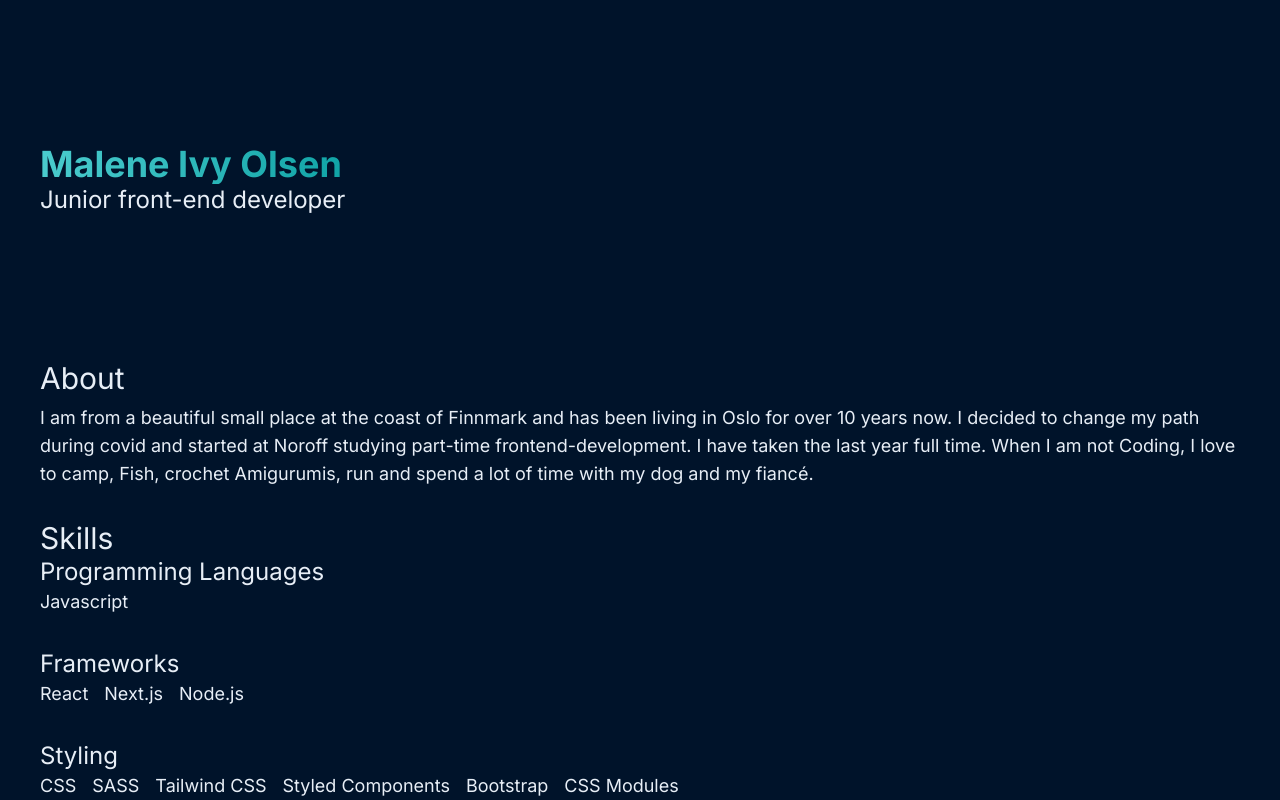
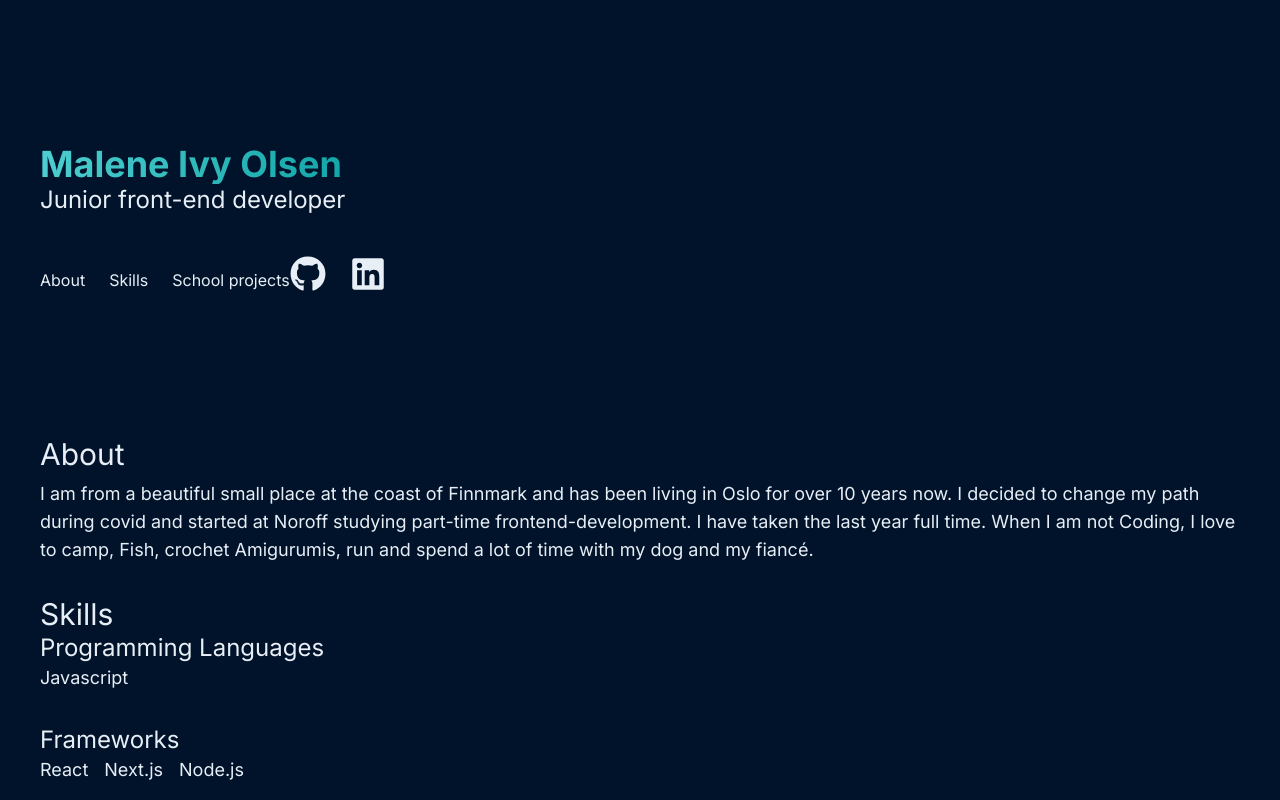
Before and after one commit to maleneivy/portfolio, a Next.js app: page / in a window 1280 px wide. Shown: the top 800 px of the page. Built offline with nearby package versions, Linux system fonts and the light colour scheme.

Commit message:
Added social media icons

```diff
--- a/src/components/Header.jsx
+++ b/src/components/Header.jsx
@@ -1,14 +1,27 @@
 import personInfo from '@/data/personInfo';
+import { Icon } from '@/ui/icons/Icons';
+import Link from 'next/link';
 
 const Header = () => {
   return (
-    <header className="max-w-custom mx-auto">
+    <header className="max-w-custom mx-auto flex flex-col items-baseline">
       <div className="mx-8 mt-20 sm:mx-10 sm:mt-36">
         <h1 className="animate-gradient gradient-text inline-block bg-gradient-to-r font-bold text-transparent">
           {personInfo.name}
         </h1>
         <h3>{personInfo.occupation}</h3>
       </div>
+      <div className="flex items-end">
+        <div className="flex gap-6">
+          <Link href="">About</Link>
+          <Link href="">Skills</Link>
+          <Link href="">School projects</Link>
+        </div>
+        <div className="mr-10 mt-10 flex gap-6">
+          <Icon name="gitHub" className="text-4xl" />
+          <Icon name="linkedin" className="text-4xl" />
+        </div>
+      </div>
     </header>
   );
 };
--- a/src/ui/icons/Icons.jsx
+++ b/src/ui/icons/Icons.jsx
@@ -0,0 +1,11 @@
+import { FaGithub, FaLinkedin } from 'react-icons/fa';
+
+export const Icon = ({ name, className }) => {
+  const icons = {
+    gitHub: FaGithub,
+    linkedin: FaLinkedin,
+  };
+
+  const Component = icons[name];
+  return <Component className={className} aria-label={name} />;
+};
```
